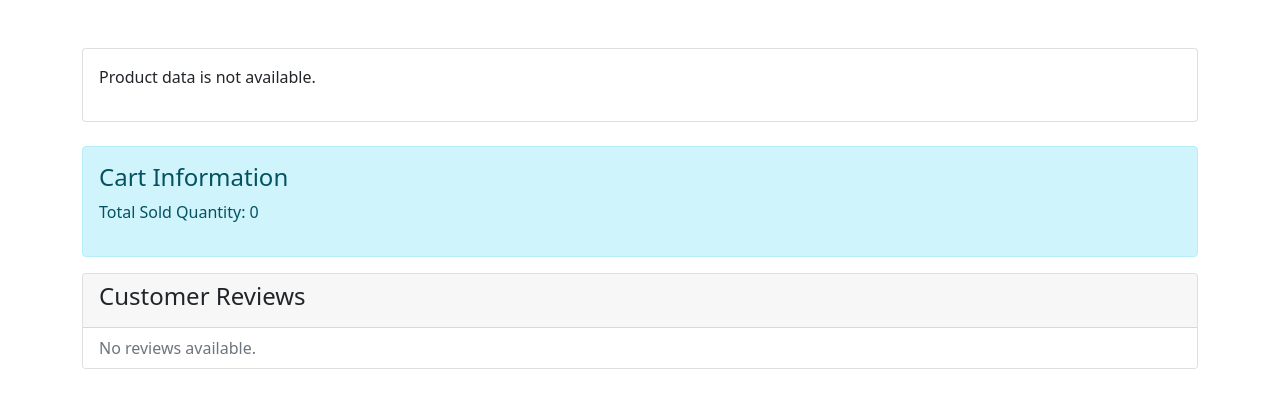
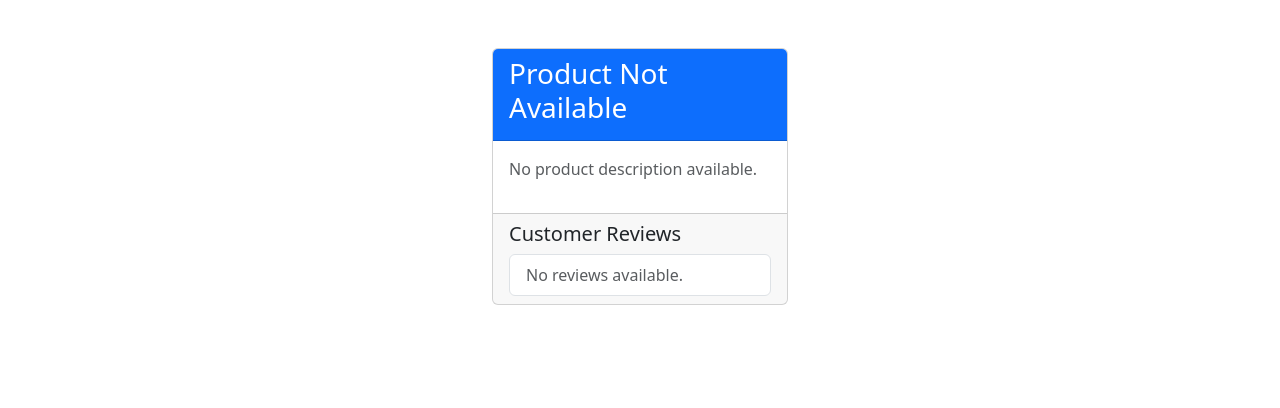
Before and after one commit to arifnofriadi/ecommerce-microservices, a Flask app: template main-app/templates/product.html in a window 1280 px wide. Shown: the top 408 px of the page. Run offline with Flask 3, Linux system fonts and the light colour scheme; the template is opened without the code that fills it, so the values that code supplies are empty.

Commit message:
initial commit

```diff
--- a/docker-compose.yml
+++ b/docker-compose.yml
@@ -75,10 +75,10 @@ services:
   product-db:
     image: mysql:8.0
     environment:
-      - DB_HOST=cart-db
-      - DB_USER=postgres
+      - DB_HOST=product-db
+      - DB_USER=root
       - DB_PASSWORD=Dev@root23
-      - DB_NAME=cartdb
+      - DB_NAME=productdb
     volumes:
       - product-db-data:/var/lib/mysql
     healthcheck:
--- a/main-app/templates/product.html
+++ b/main-app/templates/product.html
@@ -4,40 +4,49 @@
     <meta charset="UTF-8">
     <meta name="viewport" content="width=device-width, initial-scale=1.0">
     <title>Ecommerce Microservices</title>
-    <link href="https://cdn.jsdelivr.net/npm/bootstrap@5.0.2/dist/css/bootstrap.min.css" rel="stylesheet">
+    <link href="https://cdn.jsdelivr.net/npm/bootstrap@5.3.3/dist/css/bootstrap.min.css" rel="stylesheet" integrity="sha384-QWTKZyjpPEjISv5WaRU9OFeRpok6YctnYmDr5pNlyT2bRjXh0JMhjY6hW+ALEwIH" crossorigin="anonymous">
 </head>
 <body>
 
-    <div class="container mt-5">
-        <!-- Product Section -->
-        <div class="card mb-4">
+    <div class="container mt-5 w-25">
+        <div class="card">
+            <!-- Product Header -->
+            <div class="card-header bg-primary text-white">
+                {% if product %}
+                    <h3>Product {{ product['data']['name'] }}</h3>
+                    <div class="row align-items-start">
+                        <div class="col">
+                            <span class="card-subtitle mb-2">IDR {{ product['data']['price'] }}</span>
+                        </div>
+                        <div class="col">
+                            <span class="card-text p-2">Sold out: {{ cart if cart else '0' }}</span>
+                        </div>
+                    </div>
+                {% else %}
+                    <h3>Product Not Available</h3>
+                {% endif %}
+            </div>
+
+            <!-- Product Description -->
             <div class="card-body">
                 {% if product %}
-                    <h2 class="card-title">{{ product['data']['name'] }}</h2>
-                    <p class="card-text">{{ product['data']['description'] }}</p>
-                    <p class="text-muted">Price: ${{ product['data']['price'] }}</p>
+                    <p class="card-text p-2 bg-white">{{ product['data']['description'] }}</p>
                 {% else %}
-                    <p>Product data is not available.</p>
+                    <p class="text-muted">No product description available.</p>
                 {% endif %}
-            </div>
-        </div>
-
-        <!-- Cart Section -->
-        <div class="alert alert-info" role="alert">
-            <h4 class="alert-heading">Cart Information</h4>
-            <p>Total Sold Quantity: {{ cart if cart else '0' }}</p>
             </div>
 
             <!-- Reviews Section -->
-        <div class="card">
-            <div class="card-header">
-                <h4>Customer Reviews</h4>
-            </div>
-            <ul class="list-group list-group-flush">
+            <div class="card-footer">
+                <h5>Customer Reviews</h5>
+                <ul class="list-group">
                     {% if reviews %}
                         {% for r in reviews %}
                             <li class="list-group-item">
-                            <strong>Review {{ r['_id'] }}:</strong> {{ r['review']['comment'] }} (Rating: {{ r['review']['ratings'] }})
+                                <div class="row align-items-start">
+                                    <div class="col">Ratings: {{ r['review']['ratings'] }}</div>
+                                    <div class="col">{{ r['review']['comment'] }}</div>
+                                </div>
                             </li>
                         {% endfor %}
                     {% else %}
@@ -46,8 +55,8 @@
                 </ul>
             </div>
         </div>
+    </div>
 
-    <script src="https://cdn.jsdelivr.net/npm/@popperjs/core@2.9.2/dist/umd/popper.min.js"></script>
-    <script src="https://cdn.jsdelivr.net/npm/bootstrap@5.0.2/dist/js/bootstrap.min.js"></script>
+    <script src="https://cdn.jsdelivr.net/npm/bootstrap@5.3.3/dist/js/bootstrap.bundle.min.js" integrity="sha384-YvpcrYf0tY3lHB60NNkmXc5s9fDVZLESaAA55NDzOxhy9GkcIdslK1eN7N6jIeHz" crossorigin="anonymous"></script>
 </body>
 </html>
```
Also changed, not shown: 4 other files. Lines whose indentation alone changed are shown as unchanged.
